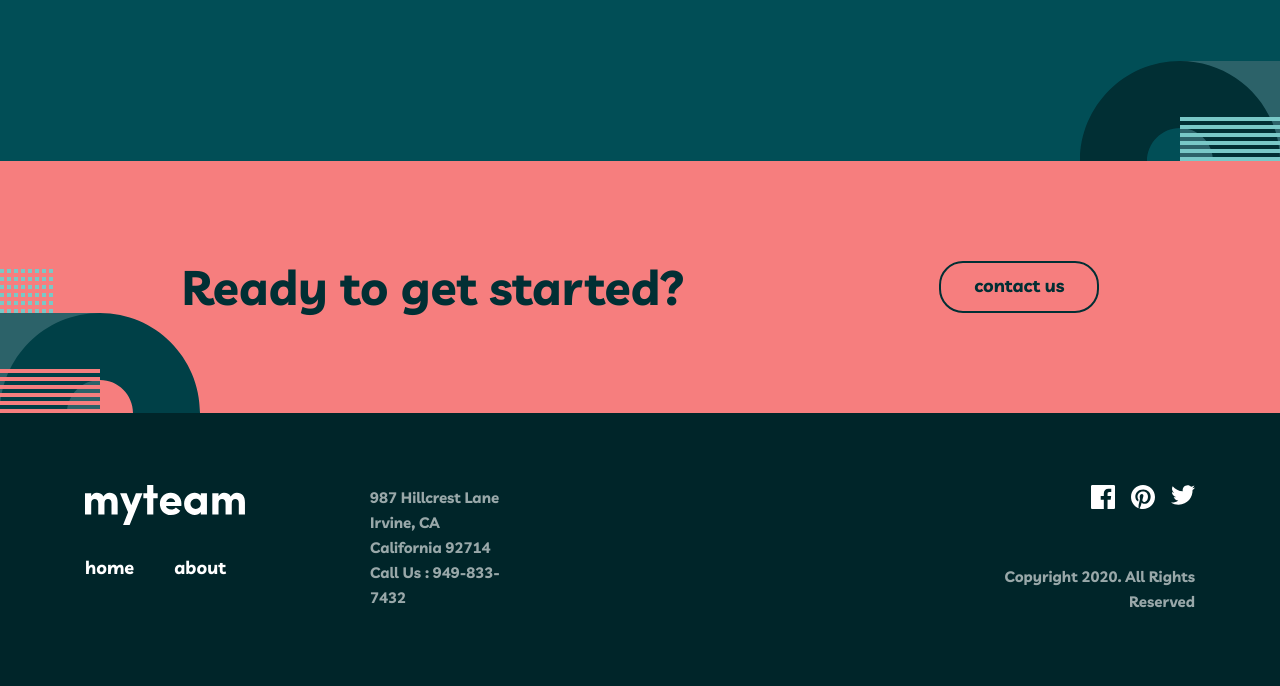
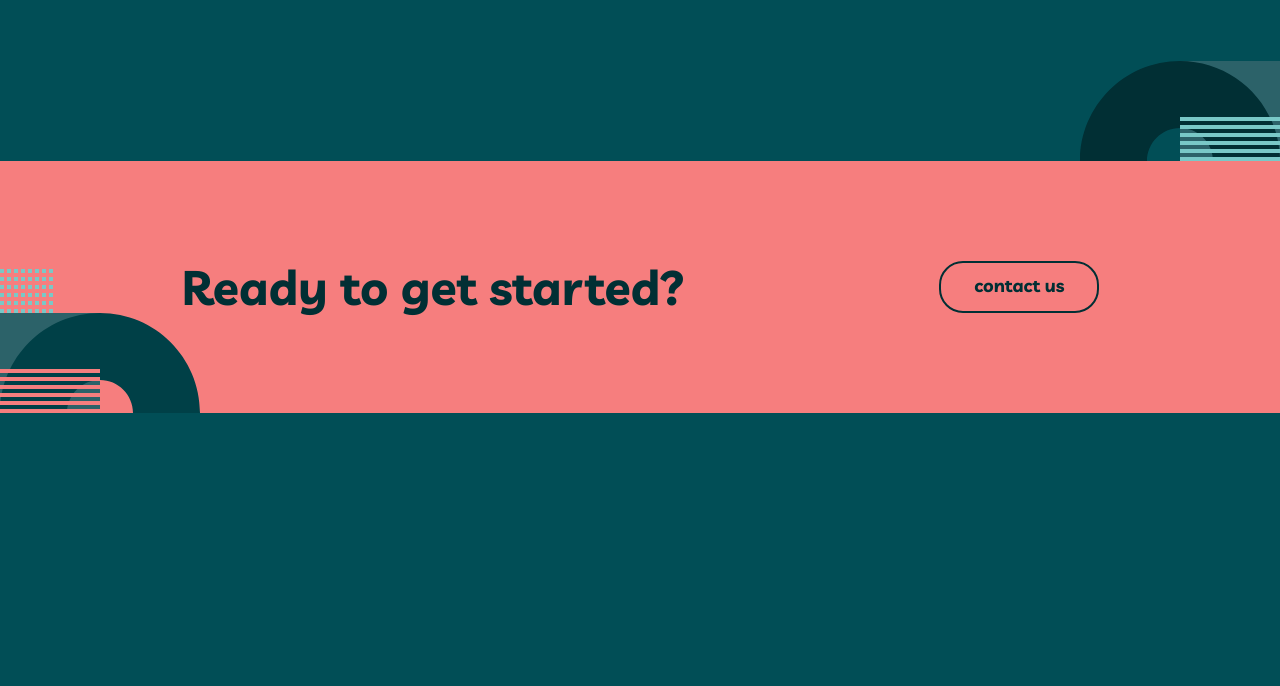
Before and after one commit to Hamrozbek/myteam, a plain HTML site: page index.html in a window 1280 px wide. Shown: the part 2097-2783 px from the top of the page. After the commit the page ends 2510 px from the top, so only its background shows below. Drawn offline with Linux system fonts and the light colour scheme.

Commit message:
footore no

```diff
--- a/index.html
+++ b/index.html
@@ -130,7 +130,7 @@
             </div>
         </section>
     </main>
-     <footer class="site-footer">
+     <!-- <footer class="site-footer">
         <div class="container footer">
             <div class="footer-wrapper">
                 <div class="footer-logo">
@@ -183,7 +183,7 @@
                 </div>
             </div>
         </div>
-    </footer>
+    </footer>  -->
 </body>
 
 </html>
```
